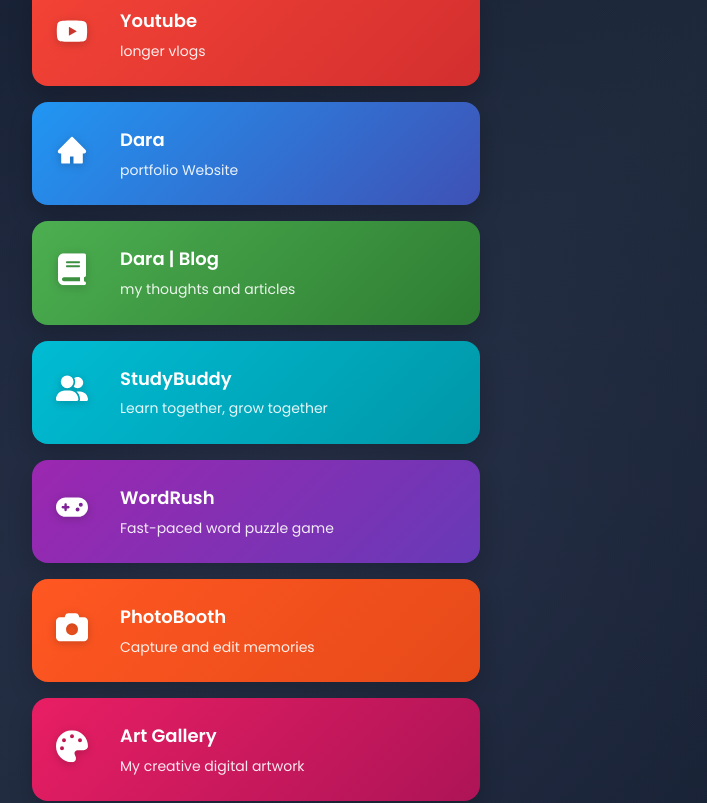
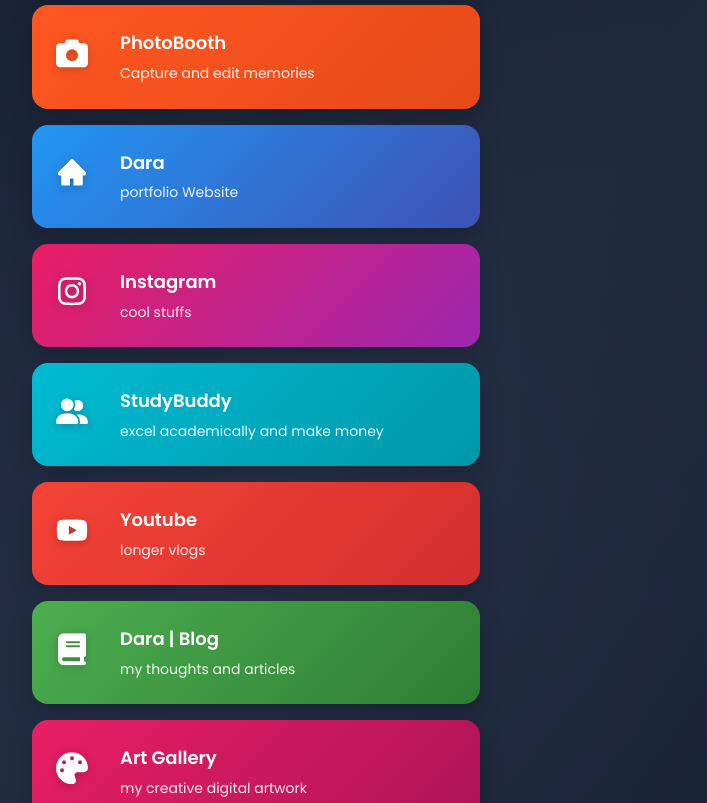
Before and after one commit to daraoncho/AllinOne, a React (Vite) app: page / in a window 1280 px wide. Shown: the part 625-1428 px from the top of the page, without its empty margins (384-1091 px from the left). Built offline with nearby package versions, Linux system fonts and the light colour scheme.

Commit message:
updated the links

```diff
--- a/src/data/linksData.js
+++ b/src/data/linksData.js
@@ -1,6 +1,6 @@
 import daraImage from "../assets/Images/dara.jpeg";
 // Import your custom video
-import customVideo from "../assets/video/Custom-Video.mp4";
+// import customVideo from "../assets/video/Custom-Video.mp4";
 
 export const personalInfo = {
   name: "Dara",
@@ -45,12 +45,44 @@
 
 export const mainLinks = [
   {
+    id: "wordrush",
+    title: "WordRush",
+    description: "nostalgia childhood game (names, animals, places, things)",
+    href: "https://word-rush-game.netlify.app",
+    icon: "gamepad",
+    bgColor: "wordrush"
+  },
+  {
+    id: "photobooth",
+    title: "PhotoBooth",
+    description: "Capture and edit memories",
+    href: "https://snapstalgia.netlify.app",
+    icon: "camera",
+    bgColor: "photobooth"
+  },
+  {
+    id: "portfolio",
+    title: "Dara",
+    description: "portfolio Website",
+    href: "https://daraa.netlify.app",
+    icon: "home",
+    bgColor: "portfolio",
+  },
+  {
     id: "instagram",
     title: "Instagram",
     description: "cool stuffs",
     href: "https://www.instagram.com/daraoncho",
     icon: "instagram",
     bgColor: "instagram",
+  },
+    {
+    id: "studybuddy",
+    title: "StudyBuddy",
+    description: "excel academically and make money",
+    href: "https://gostudybuddy.com",
+    icon: "userGroup",
+    bgColor: "studybuddy"
   },
   {
     id: "youtube",
@@ -61,14 +93,6 @@
     bgColor: "youtube",
   },
   {
-    id: "portfolio",
-    title: "Dara",
-    description: "portfolio Website",
-    href: "https://daraa.netlify.app",
-    icon: "home",
-    bgColor: "portfolio",
-  },
-  {
     id: "blog",
     title: "Dara | Blog",
     description: "my thoughts and articles",
@@ -77,34 +101,10 @@
     bgColor: "blog",
   },
   {
-    id: "studybuddy",
-    title: "StudyBuddy",
-    description: "Learn together, grow together",
-    href: "YOUR_STUDYBUDDY_LINK_HERE",
-    icon: "userGroup",
-    bgColor: "studybuddy"
-  },
-  {
-    id: "wordrush",
-    title: "WordRush",
-    description: "Fast-paced word puzzle game",
-    href: "YOUR_WORDRUSH_LINK_HERE",
-    icon: "gamepad",
-    bgColor: "wordrush"
-  },
-  {
-    id: "photobooth",
-    title: "PhotoBooth",
-    description: "Capture and edit memories",
-    href: "YOUR_PHOTOBOOTH_LINK_HERE",
-    icon: "camera",
-    bgColor: "photobooth"
-  },
-  {
     id: "artgallery",
     title: "Art Gallery",
-    description: "My creative digital artwork",
-    href: "YOUR_ART_GALLERY_LINK_HERE",
+    description: "my creative digital artwork",
+    href: "/",
     icon: "palette",
     bgColor: "artgallery"
   },
@@ -112,7 +112,7 @@
     id: "random",
     title: "Stay Disciplined",
     description: "coming soon",
-    href: "#",
+    href: "/",
     icon: "bolt",
     bgColor: "random"
   }
```
